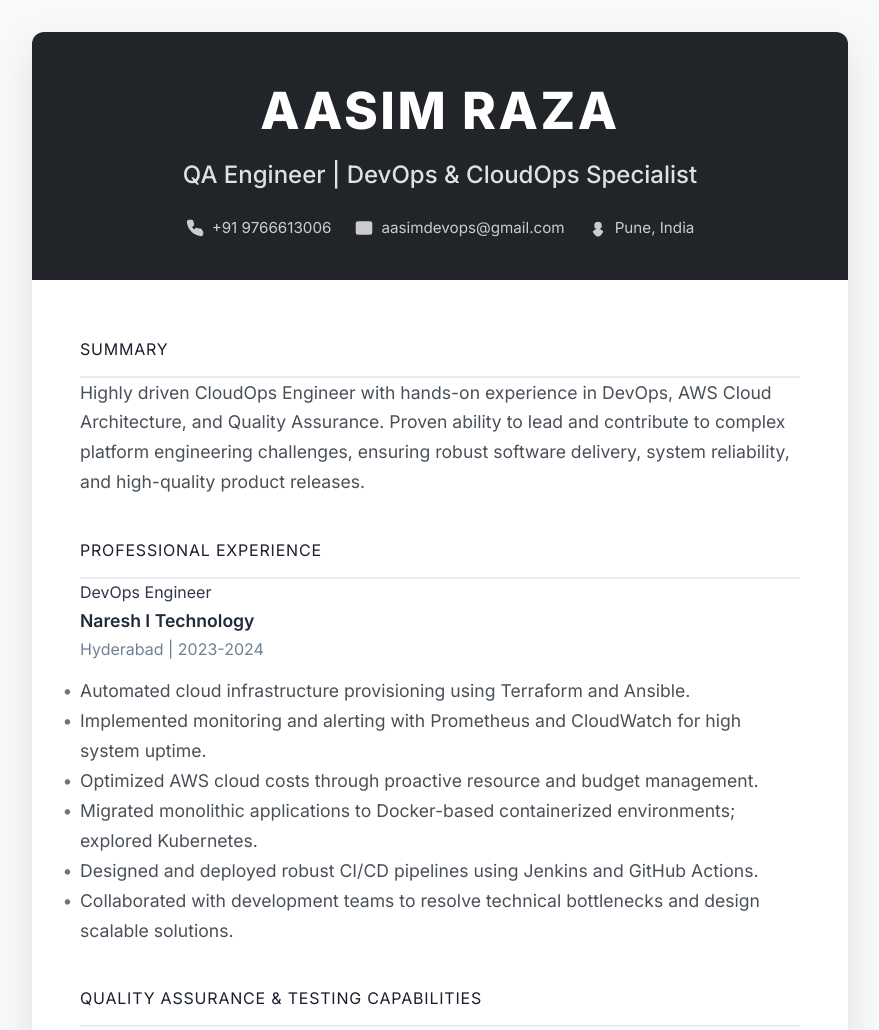
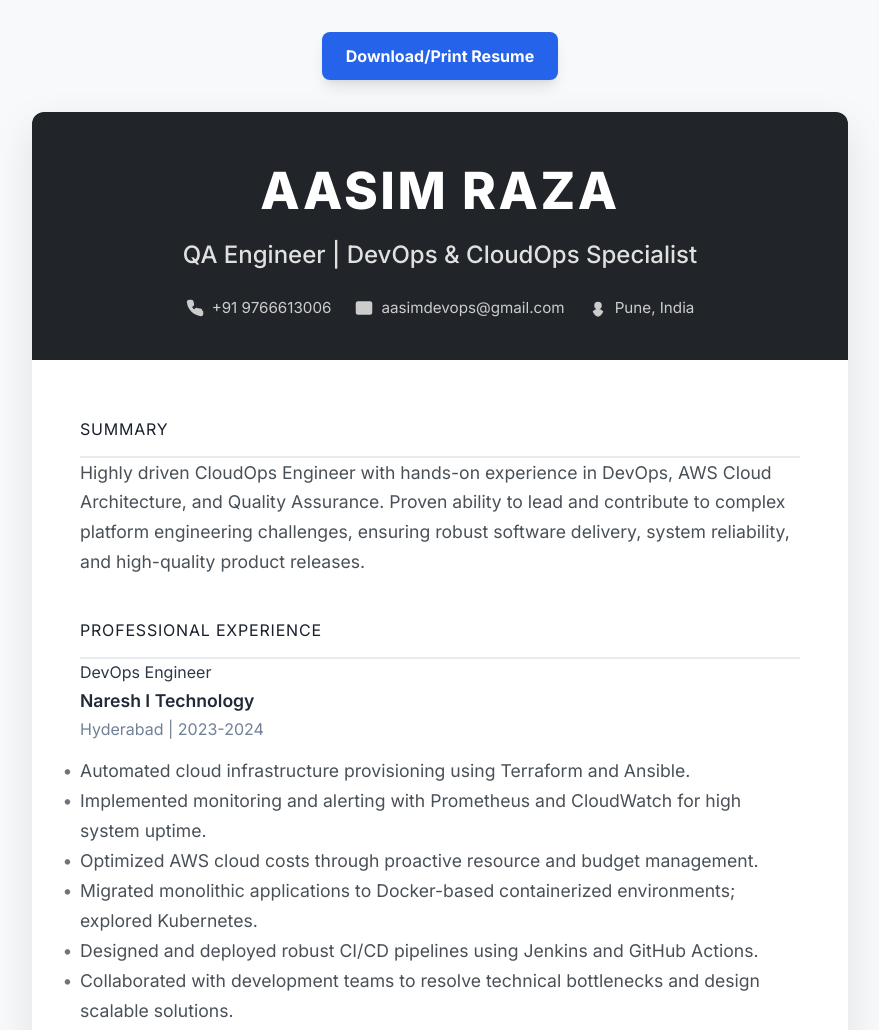
Before and after one commit to Aasim1234/resume, a plain HTML site: page index.html in a window 1280 px wide. Shown: the top 1030 px of the page, without its empty margins (200-1079 px from the left). Drawn offline with nearby package versions, Linux system fonts and the light colour scheme.

Commit message:
Update index.html

```diff
--- a/index.html
+++ b/index.html
@@ -168,7 +168,7 @@
             }
         }
 
-        /* Print styles for page breaks */
+        /* Print styles for page breaks and button hiding */
         @media print {
             body {
                 padding: 0;
@@ -184,10 +184,19 @@
             .resume-container:last-of-type {
                 page-break-after: avoid; /* No page break after the last container */
             }
+            .print-button-container {
+                display: none; /* Hide the print button when printing */
+            }
         }
     </style>
 </head>
 <body>
+    <div class="print-button-container text-center mb-8">
+        <button onclick="window.print()" class="bg-blue-600 hover:bg-blue-700 text-white font-bold py-3 px-6 rounded-lg shadow-lg transition duration-300 ease-in-out transform hover:scale-105 focus:outline-none focus:ring-2 focus:ring-blue-500 focus:ring-opacity-50">
+            Download/Print Resume
+        </button>
+    </div>
+
     <!-- Page 1 -->
     <div class="resume-container">
         <!-- Header Section -->
```
